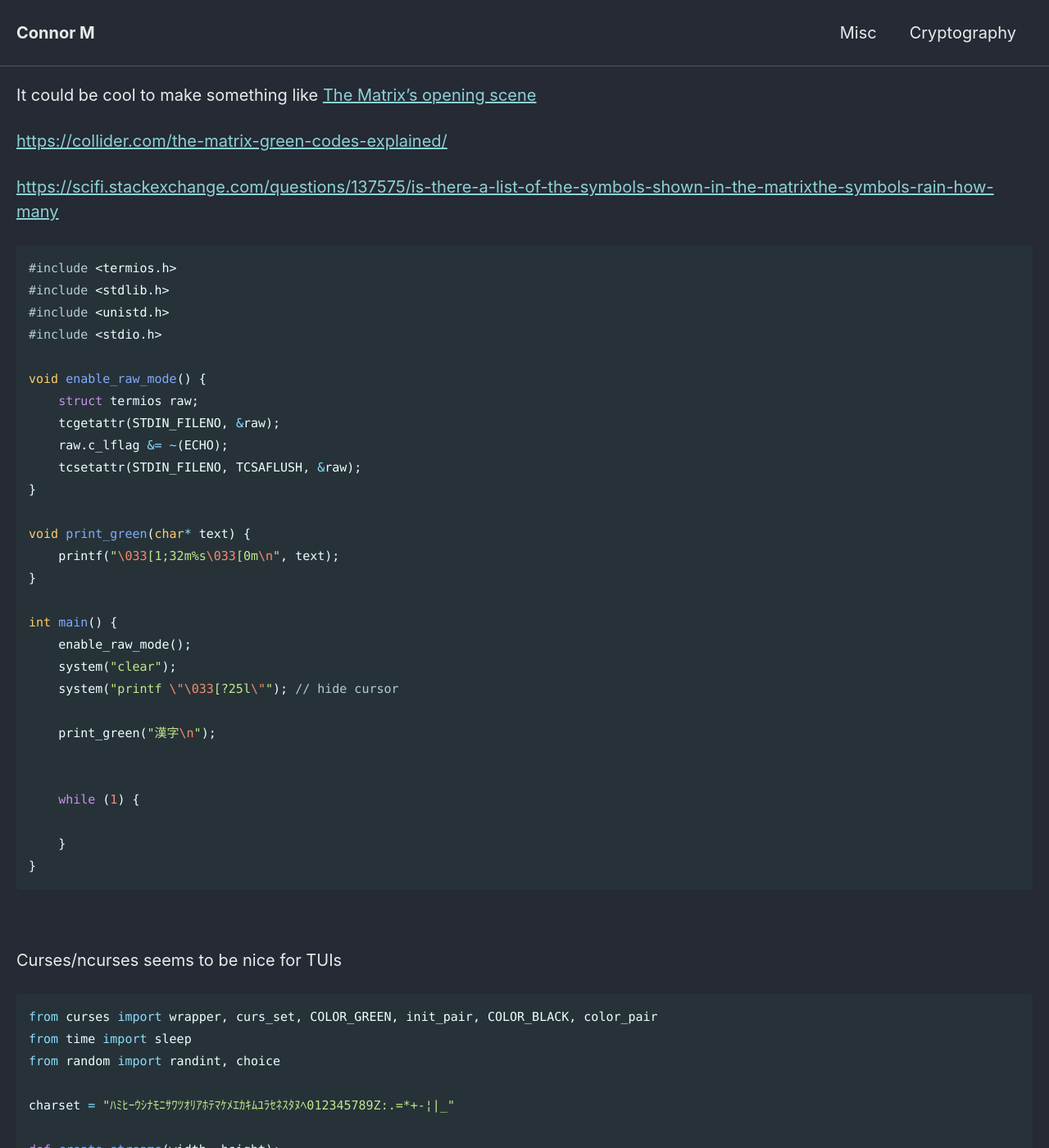
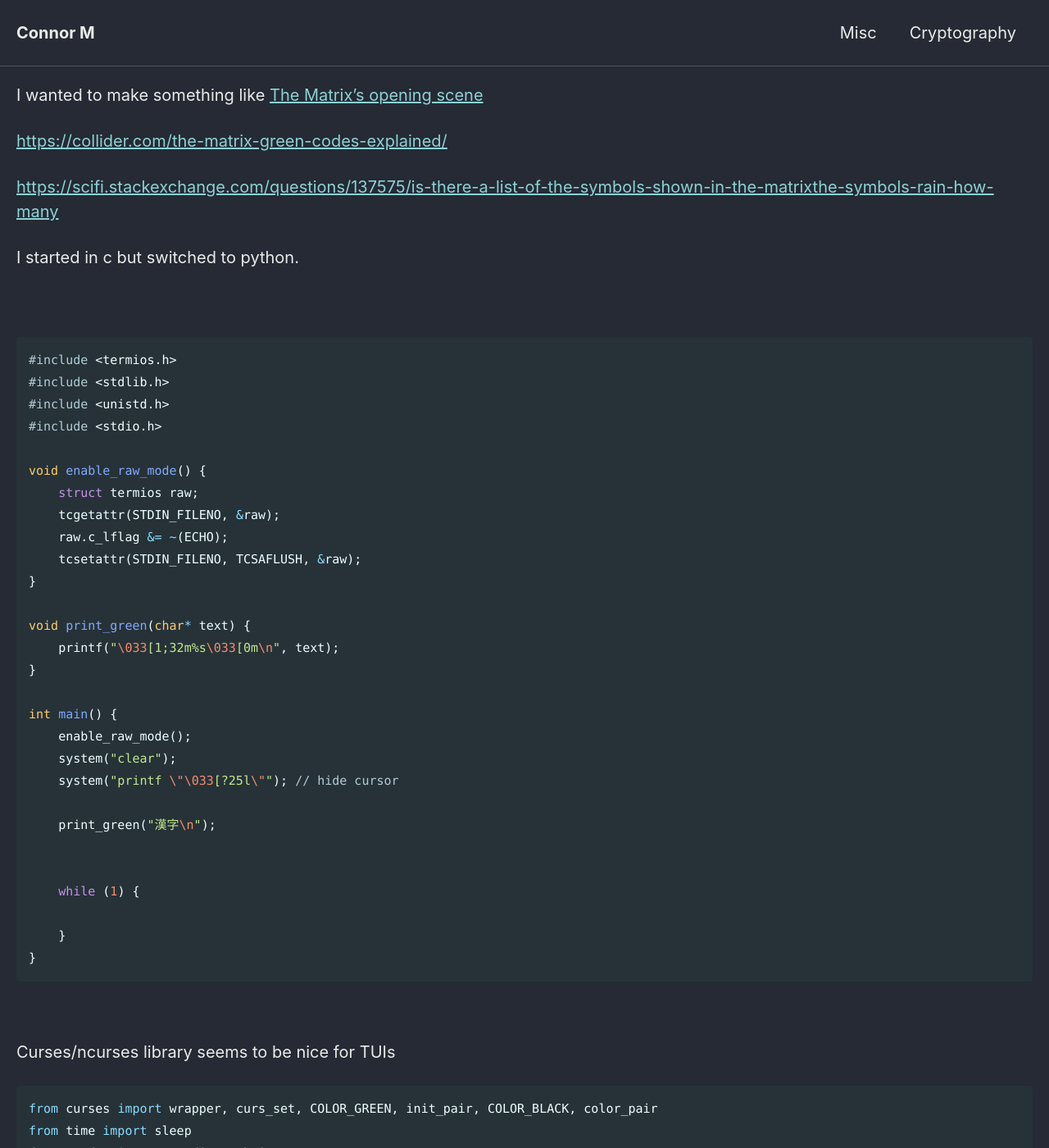
Before and after one commit to Connor-McCartney/Connor-McCartney.github.io, a Jekyll site: the page built from _pages/misc/TUI.md, in a window 1280 px wide and 1400 px high. Shown: the whole window at 82% size. Built offline with Jekyll 4.4.1, drawn with Linux system fonts in a browser that asks for light colours; cached includes are drawn as plain includes; our own code applies the rules of GitHub Pages for plain Markdown files.

Commit message:
Update TUI.md

````diff
--- a/_pages/misc/TUI.md
+++ b/_pages/misc/TUI.md
@@ -1,10 +1,15 @@
 
 
-It could be cool to make something like [The Matrix's opening scene](https://www.youtube.com/watch?v=Vb6bA4J1Gbg&t=30s)
+I wanted to make something like [The Matrix's opening scene](https://www.youtube.com/watch?v=Vb6bA4J1Gbg&t=30s)
 
 <https://collider.com/the-matrix-green-codes-explained/>
 
 <https://scifi.stackexchange.com/questions/137575/is-there-a-list-of-the-symbols-shown-in-the-matrixthe-symbols-rain-how-many>
+
+
+I started in c but switched to python.
+
+<br>
 
 ```c
 #include <termios.h>
@@ -39,7 +44,7 @@ int main() {
 
 <br>
 
-Curses/ncurses seems to be nice for TUIs
+Curses/ncurses library seems to be nice for TUIs
 
 ```python
 from curses import wrapper, curs_set, COLOR_GREEN, init_pair, COLOR_BLACK, color_pair
````
